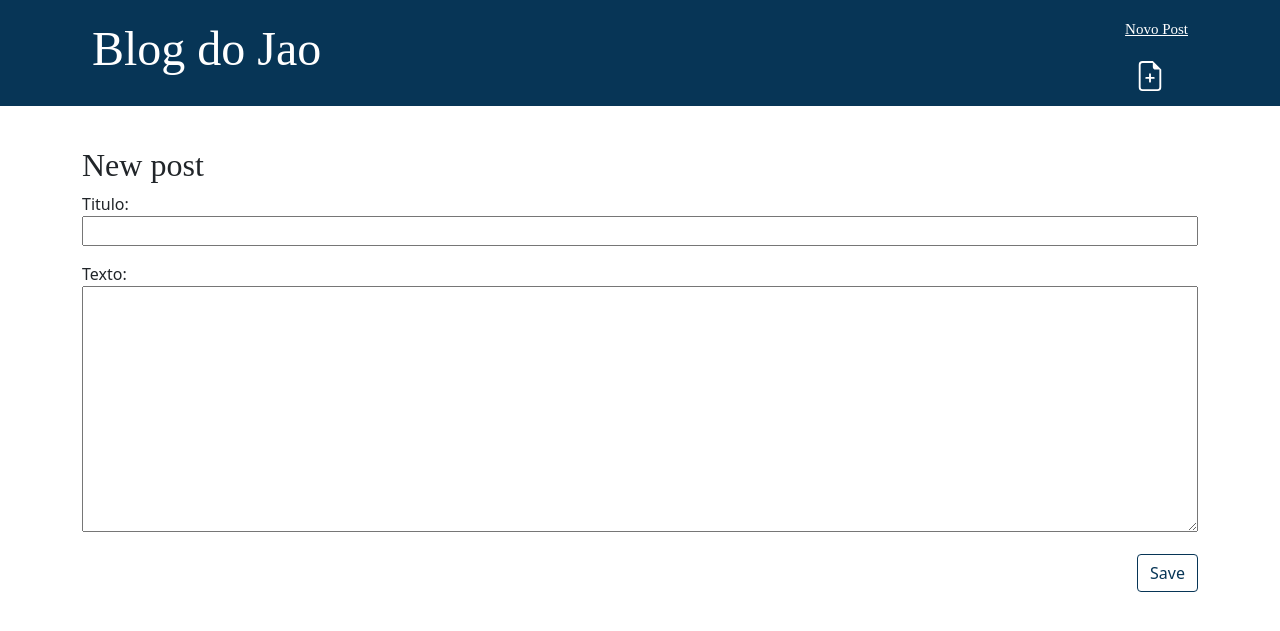
After one commit to JoaoPedropgmx/Blog, a Django app: page /postagem/new/ in a window 1280 px wide. The commit adds this page. Shown: the top 631 px of the page. Run offline with Django 4.2, Linux system fonts and the light colour scheme; the visitor is signed in with stand-in values (Sample User, id 1).

Commit message:
Finalizando Blog

```diff
--- /dev/null
+++ b/blog/forms.py
@@ -0,0 +1,9 @@
+from django import forms
+
+from .models import Post
+
+class PostForm(forms.ModelForm):
+
+    class Meta:
+        model = Post
+        fields = ('titulo', 'texto',)
--- a/blog/static/css/blog.css
+++ b/blog/static/css/blog.css
@@ -1,5 +1,5 @@
 .page-header {
-    background-color: #C25100;
+    background-color: #073556;
     margin-top: 0;
     margin-bottom: 40px;
     padding: 20px 20px 20px 40px;
@@ -18,11 +18,12 @@ h1,
 h2,
 h3,
 h4 {
-    font-family: 'Lobster', cursive;
+    font-family: 'italic';
 }
 
 .date {
-    color: #828282;
+    color: #073556;
+    padding-right: 50px;
 }
 
 .save {
@@ -59,14 +60,14 @@ h4 {
 
 .btn-secondary,
 .btn-secondary:visited {
-    color: #C25100;
+    color: #073556;
     background: none;
-    border-color: #C25100;
+    border-color: #073556;
 }
 
 .btn-secondary:hover {
     color: #FFFFFF;
-    background-color: #C25100;
+    background-color: #073556;
 }
 
 .descricao {
@@ -76,3 +77,10 @@ h4 {
     -webkit-line-clamp: 2; /* quantidade de linhas */
     -webkit-box-orient: vertical;
 }
+.top-menu {
+    size: 50px;
+}
+
+h4 {
+    font-size: 15px;
+}
--- a/blog/templates/blog/base.html
+++ b/blog/templates/blog/base.html
@@ -3,14 +3,20 @@
 <html>
     <head>
         <title>Blog do Jao</title>
-        <link rel="stylesheet" href="https://cdn.jsdelivr.net/npm/bootstrap@5.1.3/dist/css/bootstrap.min.css" integrity="sha384-1BmE4kWBq78iYhFldvKuhfTAU6auU8tT94WrHftjDbrCEXSU1oBoqyl2QvZ6jIW3" crossorigin="anonymous" Access-Control-Allow-Origin: http://localhost:3000/>
+        <link rel="stylesheet" href="https://cdn.jsdelivr.net/npm/bootstrap@5.1.3/dist/css/bootstrap.min.css" integrity="sha384-1BmE4kWBq78iYhFldvKuhfTAU6auU8tT94WrHftjDbrCEXSU1oBoqyl2QvZ6jIW3" crossorigin="anonymous">
         <link href='//fonts.googleapis.com/css?family=Lobster&subset=latin,latin-ext' rel='stylesheet' type='text/css'>
         <link rel="stylesheet" href="{% static 'css/blog.css' %}">
     </head>
     <body>
         <header class="page-header">
           <div class="container">
-              <h1><a href="/">Blog do Jao</a></h1>
+            {% if user.is_authenticated %}
+                <a href="{% url 'post_new' %}" target="_blank" class="top-menu">
+                    <h4>Novo Post</h4>
+                    {% include './icons/file-earmark-plus.svg' %}
+                </a>
+            {% endif %}
+                <h1><a href="/">Blog do Jao</a></h1>
           </div>
         </header>
 
--- /dev/null
+++ b/blog/templates/blog/post_edit.html
@@ -0,0 +1,9 @@
+{% extends 'blog/base.html' %}
+
+{% block content %}
+    <h2>New post</h2>
+    <form method="POST" class="post-form">{% csrf_token %}
+        {{ form.as_p }}
+        <button type="submit" class="save btn btn-secondary">Save</button>
+    </form>
+{% endblock %}
--- a/blog/urls.py
+++ b/blog/urls.py
@@ -3,5 +3,8 @@ from . import views
 
 urlpatterns = [
     path('',views.post_list, name='home'),
-    path('postagem/<int:pk>/', views.post_detalhes, name='post_detalhes')
+    path('postagem/<int:pk>/', views.post_detalhes, name='post_detalhes'),
+    path('postagem/new/', views.post_news, name='post_new'),
+    path('postagem/<int:pk>/edit/', views.post_edit, name='post_edit'),
+    path('postagem/<int:pk>/delete/', views.post_delete, name='post_delete')
 ]
--- a/blog/views.py
+++ b/blog/views.py
@@ -1,6 +1,7 @@
-from django.shortcuts import render, get_object_or_404
+from django.shortcuts import render, get_object_or_404, redirect
 from django.utils import timezone
 from .models import Post
+from .forms import PostForm
 
 
 def post_list(request):
@@ -10,3 +11,37 @@ def post_list(request):
 def post_detalhes(request, pk):
     posts = get_object_or_404(Post, pk=pk)
     return render(request, 'blog/post_detalhes.html', {'posts':posts})
+
+# verifica o novo post, cria um novo objeto do tipo post e redireciona pra pagina do post
+def post_news(request):
+    if request.method == "POST":
+        form = PostForm(request.POST)
+        if form.is_valid():
+            post = form.save(commit=False)
+            post.autor = request.user
+            post.data_publicacao = timezone.now()
+            post.save()
+            return redirect('post_detalhes', pk=post.pk)
+    else:
+        form = PostForm()
+    return render(request, 'blog/post_edit.html', {'form': form})
+
+def post_edit(request, pk):
+    post = get_object_or_404(Post, pk=pk)
+    if request.method == "POST":
+        form = PostForm(request.POST, instance=post)
+        if form.is_valid():
+            post = form.save(commit=False)
+            post.autor = request.user
+            post.data_publicacao = timezone.now()
+            post.save()
+            return redirect('post_detalhes', pk=post.pk)
+    else:
+        form = PostForm(instance=post)
+    return render(request, 'blog/post_edit.html', {'form': form})
+
+def post_delete(request, pk):
+    post = get_object_or_404(Post, pk=pk)
+    post.delete()
+    posts = Post.objects.filter(data_publicacao__lte=timezone.now()).order_by('data_publicacao')
+    return render(request, 'blog/post_list.html', {'posts': posts})
```
Also changed, not shown: blog/templates/blog/post_detalhes.html (+15 -0 lines), blog/templates/blog/icons/file-earmark-plus.svg (added), blog/templates/blog/icons/file-earmark-post.svg (added), blog/templates/blog/icons/pencil-fill.svg (added), blog/templates/blog/icons/trash3-fill.svg (added).
